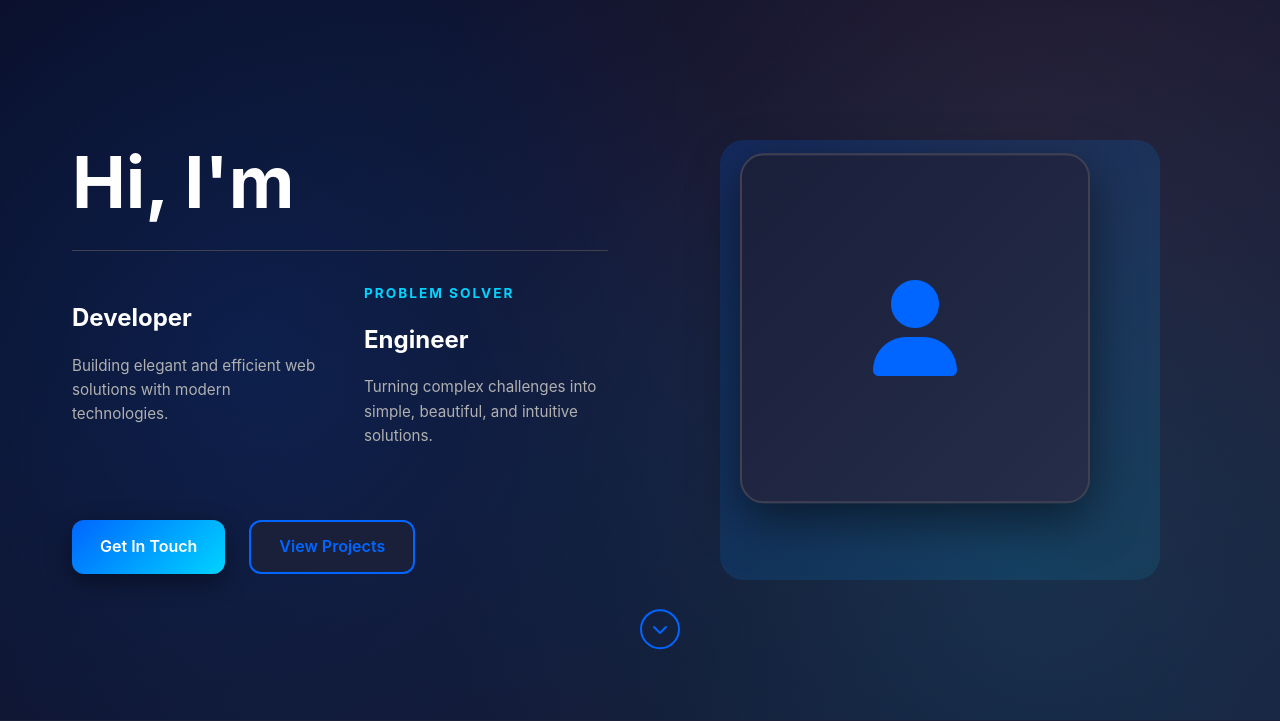
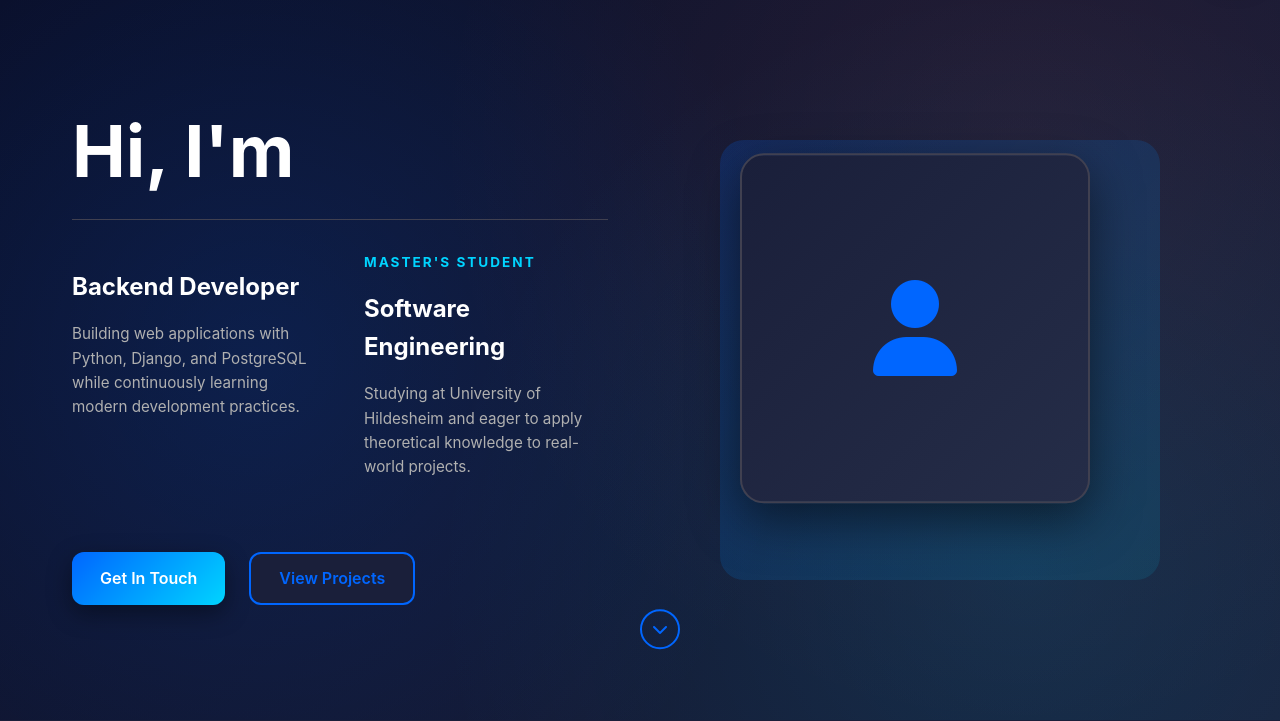
Before and after one commit to dev-zain/zain_portfolio, a Django app: page / in a window 1280 px wide. Shown: the part 94-815 px from the top of the page. Run offline with Django 4.2, Linux system fonts and the light colour scheme; data that the repository does not hold is empty; some libraries are stand-ins or nearby versions.

Commit message:
Update hero section for internship/Werkstudent focus

```diff
--- a/templates/index.html
+++ b/templates/index.html
@@ -15,15 +15,15 @@
                 <div class="hero-roles">
                     <div class="hero-role">
                         <div class="role-label">{{ profile.title }}</div>
-                        <div class="role-title">Developer</div>
-                        <p class="role-description">Building elegant and efficient web solutions with modern
-                            technologies.</p>
+                        <div class="role-title">Backend Developer</div>
+                        <p class="role-description">Building web applications with Python, Django, and PostgreSQL while
+                            continuously learning modern development practices.</p>
                     </div>
                     <div class="hero-role">
-                        <div class="role-label">Problem Solver</div>
-                        <div class="role-title">Engineer</div>
-                        <p class="role-description">Turning complex challenges into simple, beautiful, and intuitive
-                            solutions.</p>
+                        <div class="role-label">Master's Student</div>
+                        <div class="role-title">Software Engineering</div>
+                        <p class="role-description">Studying at University of Hildesheim and eager to apply theoretical
+                            knowledge to real-world projects.</p>
                     </div>
                 </div>
 
```
